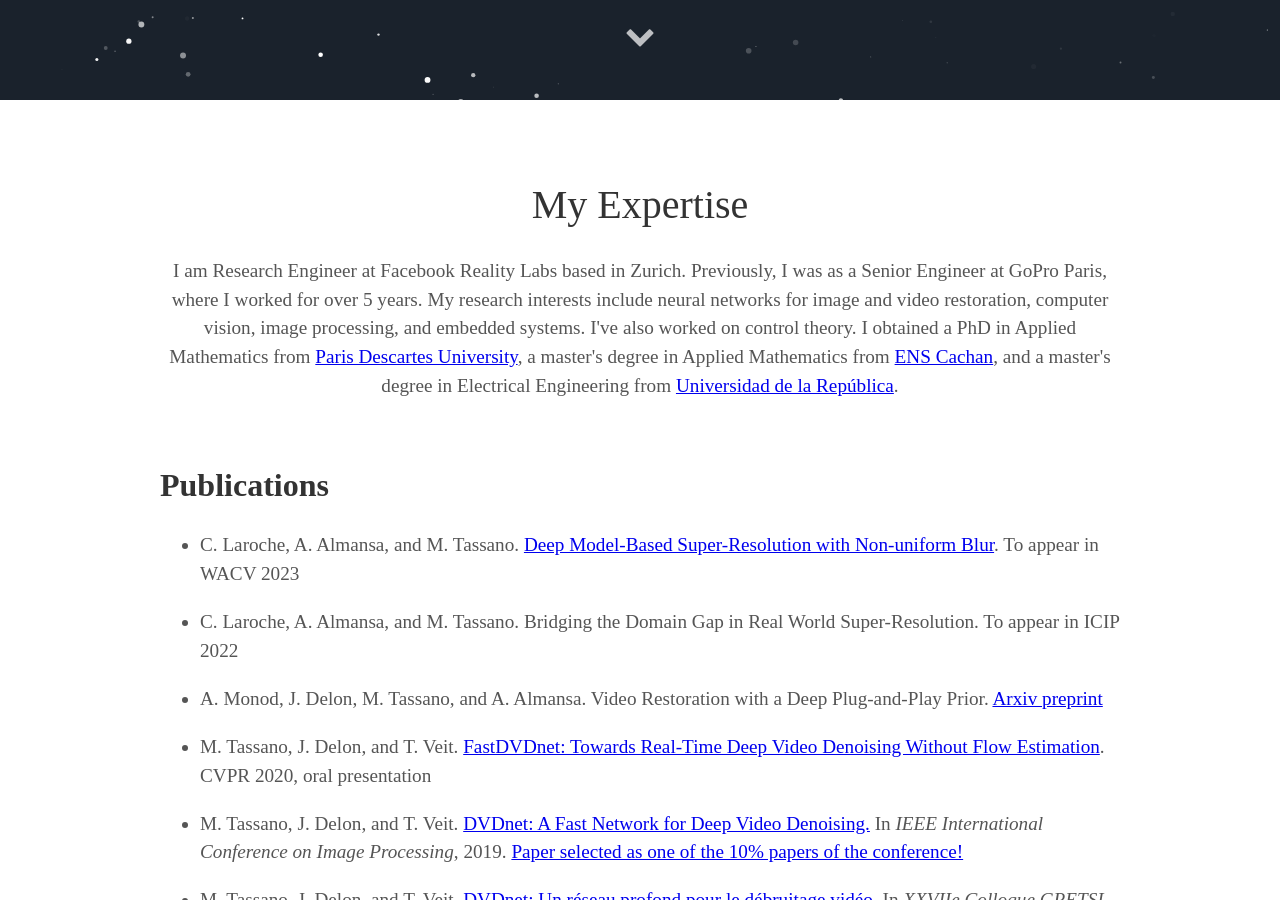
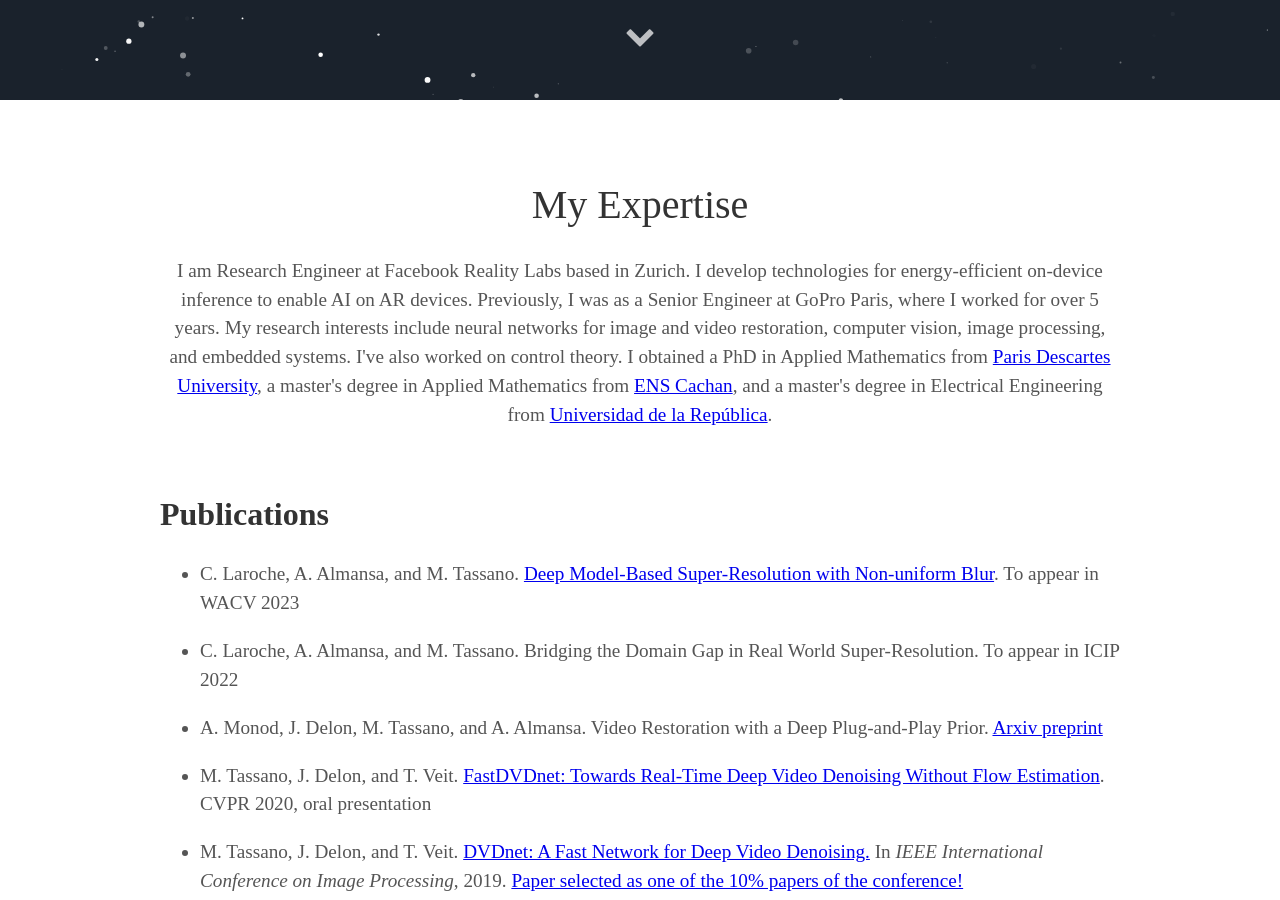
Before and after one commit to m-tassano/m-tassano.github.io, a Jekyll site: the page built from index.md, in a window 1280 px wide and 900 px high, scrolled down 800 px. Built offline with Jekyll 4.4.1, drawn with Linux system fonts in a browser that asks for light colours; some web fonts are replaced.

Commit message:
Update _config.yml

```diff
--- a/_config.yml
+++ b/_config.yml
@@ -9,7 +9,7 @@ url: "https://m-tassano.github.io"
 
 # User settings
 username: Matias Tassano
-user_description: I am Research Engineer at Facebook Reality Labs based in Zurich. Previously, I was as a Senior Engineer at GoPro Paris, where I worked for over 5 years. My research interests include neural networks for image and video restoration, computer vision, image processing, and embedded systems. I've also worked on control theory. I obtained a PhD in Applied Mathematics from <a href="https://www.univ-paris5.fr/">Paris Descartes University</a>, a master's degree in Applied Mathematics from <a href="https://ens-paris-saclay.fr/">ENS Cachan</a>, and a master's degree in Electrical Engineering from <a href="https://www.fing.edu.uy/">Universidad de la República</a>.
+user_description: I am Research Engineer at Facebook Reality Labs based in Zurich. I develop technologies for energy-efficient on-device inference to enable AI on AR devices. Previously, I was as a Senior Engineer at GoPro Paris, where I worked for over 5 years. My research interests include neural networks for image and video restoration, computer vision, image processing, and embedded systems. I've also worked on control theory. I obtained a PhD in Applied Mathematics from <a href="https://www.univ-paris5.fr/">Paris Descartes University</a>, a master's degree in Applied Mathematics from <a href="https://ens-paris-saclay.fr/">ENS Cachan</a>, and a master's degree in Electrical Engineering from <a href="https://www.fing.edu.uy/">Universidad de la República</a>.
 user_title: Research Engineer @ Facebook Reality Labs
 email: tasso.matias@gmail.com
 github_username:  m-tassano
```
